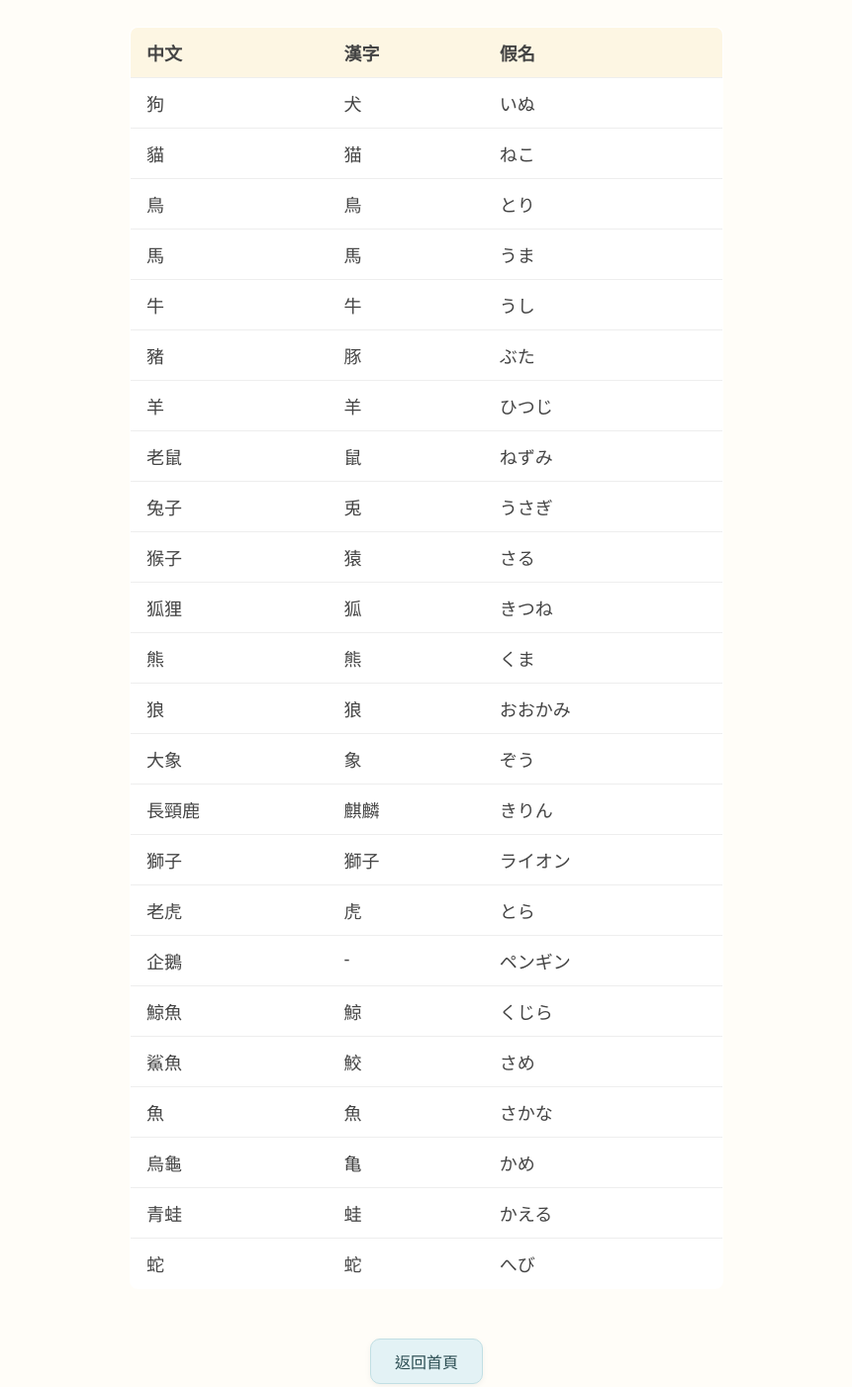
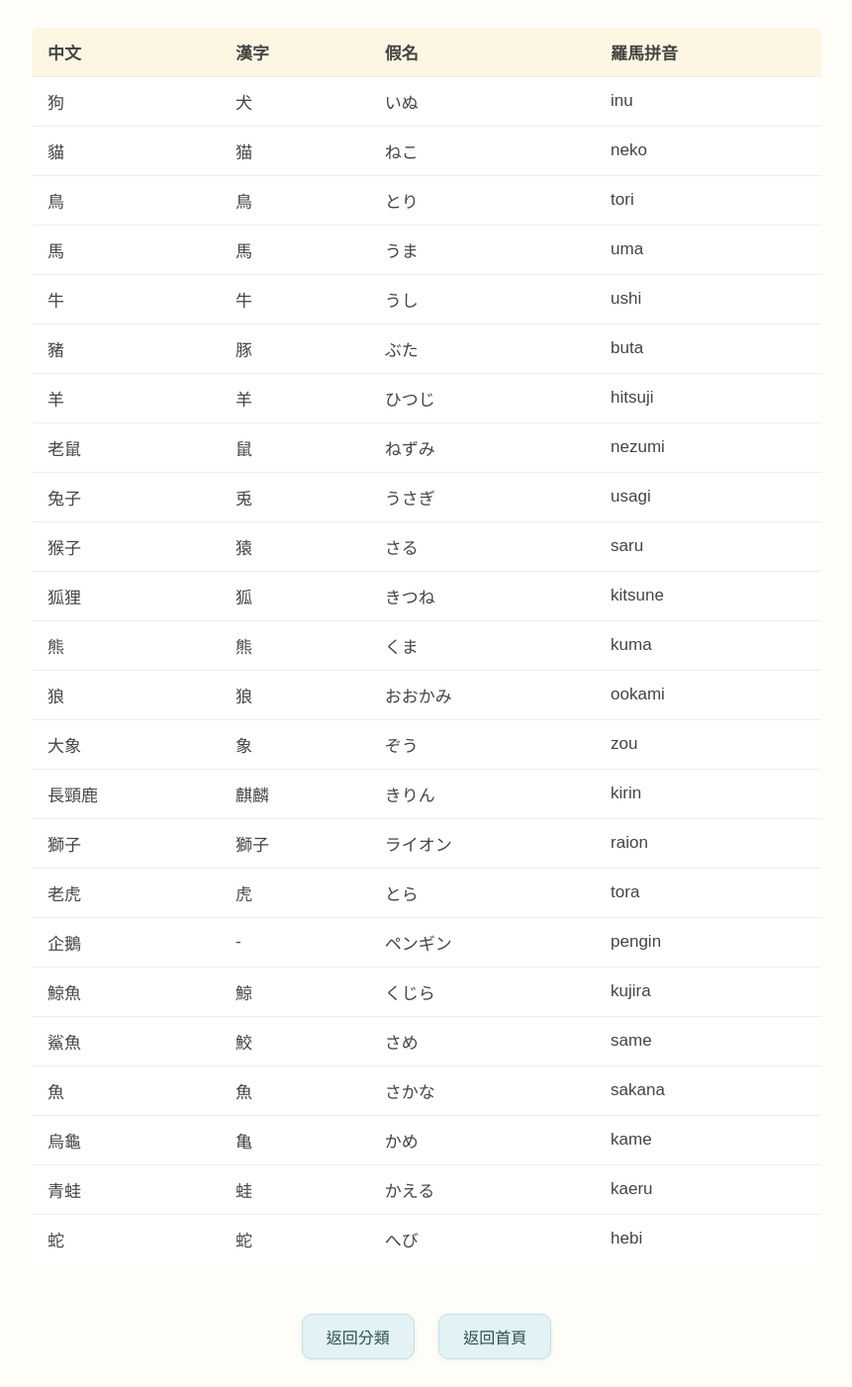
Before and after one commit to kuochiayu/japan, a plain HTML site: page vocab-animal.html in a window 1280 px wide. Shown: the part 102-1504 px from the top of the page at 99% size, without its empty margins (209-1070 px from the left). Drawn offline with Linux system fonts and the light colour scheme; a web font is replaced by a local one.

Commit message:
Add files via upload

```diff
--- a/vocab-animal.html
+++ b/vocab-animal.html
@@ -30,7 +30,7 @@
 
     table {
       width: 100%;
-      max-width: 600px;
+      max-width: 800px;
       margin: 0 auto 50px;
       border-collapse: collapse;
       background-color: #fff;
@@ -43,7 +43,7 @@
       padding: 12px 16px;
       border-bottom: 1px solid #eee;
       text-align: left;
-      font-size: 18px;
+      font-size: 17px;
     }
 
     th {
@@ -87,34 +87,35 @@
   <h1>動物單字</h1>
 
   <table>
-    <tr><th>中文</th><th>漢字</th><th>假名</th></tr>
-    <tr><td>狗</td><td>犬</td><td>いぬ</td></tr>
-    <tr><td>貓</td><td>猫</td><td>ねこ</td></tr>
-    <tr><td>鳥</td><td>鳥</td><td>とり</td></tr>
-    <tr><td>馬</td><td>馬</td><td>うま</td></tr>
-    <tr><td>牛</td><td>牛</td><td>うし</td></tr>
-    <tr><td>豬</td><td>豚</td><td>ぶた</td></tr>
-    <tr><td>羊</td><td>羊</td><td>ひつじ</td></tr>
-    <tr><td>老鼠</td><td>鼠</td><td>ねずみ</td></tr>
-    <tr><td>兔子</td><td>兎</td><td>うさぎ</td></tr>
-    <tr><td>猴子</td><td>猿</td><td>さる</td></tr>
-    <tr><td>狐狸</td><td>狐</td><td>きつね</td></tr>
-    <tr><td>熊</td><td>熊</td><td>くま</td></tr>
-    <tr><td>狼</td><td>狼</td><td>おおかみ</td></tr>
-    <tr><td>大象</td><td>象</td><td>ぞう</td></tr>
-    <tr><td>長頸鹿</td><td>麒麟</td><td>きりん</td></tr>
-    <tr><td>獅子</td><td>獅子</td><td>ライオン</td></tr>
-    <tr><td>老虎</td><td>虎</td><td>とら</td></tr>
-    <tr><td>企鵝</td><td>-</td><td>ペンギン</td></tr>
-    <tr><td>鯨魚</td><td>鯨</td><td>くじら</td></tr>
-    <tr><td>鯊魚</td><td>鮫</td><td>さめ</td></tr>
-    <tr><td>魚</td><td>魚</td><td>さかな</td></tr>
-    <tr><td>烏龜</td><td>亀</td><td>かめ</td></tr>
-    <tr><td>青蛙</td><td>蛙</td><td>かえる</td></tr>
-    <tr><td>蛇</td><td>蛇</td><td>へび</td></tr>
+    <tr><th>中文</th><th>漢字</th><th>假名</th><th>羅馬拼音</th></tr>
+    <tr><td>狗</td><td>犬</td><td>いぬ</td><td>inu</td></tr>
+    <tr><td>貓</td><td>猫</td><td>ねこ</td><td>neko</td></tr>
+    <tr><td>鳥</td><td>鳥</td><td>とり</td><td>tori</td></tr>
+    <tr><td>馬</td><td>馬</td><td>うま</td><td>uma</td></tr>
+    <tr><td>牛</td><td>牛</td><td>うし</td><td>ushi</td></tr>
+    <tr><td>豬</td><td>豚</td><td>ぶた</td><td>buta</td></tr>
+    <tr><td>羊</td><td>羊</td><td>ひつじ</td><td>hitsuji</td></tr>
+    <tr><td>老鼠</td><td>鼠</td><td>ねずみ</td><td>nezumi</td></tr>
+    <tr><td>兔子</td><td>兎</td><td>うさぎ</td><td>usagi</td></tr>
+    <tr><td>猴子</td><td>猿</td><td>さる</td><td>saru</td></tr>
+    <tr><td>狐狸</td><td>狐</td><td>きつね</td><td>kitsune</td></tr>
+    <tr><td>熊</td><td>熊</td><td>くま</td><td>kuma</td></tr>
+    <tr><td>狼</td><td>狼</td><td>おおかみ</td><td>ookami</td></tr>
+    <tr><td>大象</td><td>象</td><td>ぞう</td><td>zou</td></tr>
+    <tr><td>長頸鹿</td><td>麒麟</td><td>きりん</td><td>kirin</td></tr>
+    <tr><td>獅子</td><td>獅子</td><td>ライオン</td><td>raion</td></tr>
+    <tr><td>老虎</td><td>虎</td><td>とら</td><td>tora</td></tr>
+    <tr><td>企鵝</td><td>-</td><td>ペンギン</td><td>pengin</td></tr>
+    <tr><td>鯨魚</td><td>鯨</td><td>くじら</td><td>kujira</td></tr>
+    <tr><td>鯊魚</td><td>鮫</td><td>さめ</td><td>same</td></tr>
+    <tr><td>魚</td><td>魚</td><td>さかな</td><td>sakana</td></tr>
+    <tr><td>烏龜</td><td>亀</td><td>かめ</td><td>kame</td></tr>
+    <tr><td>青蛙</td><td>蛙</td><td>かえる</td><td>kaeru</td></tr>
+    <tr><td>蛇</td><td>蛇</td><td>へび</td><td>hebi</td></tr>
   </table>
 
   <div class="button-row">
+    <button class="nav-button" onclick="location.href='vocab.html'">返回分類</button>
     <button class="nav-button" onclick="location.href='index.html'">返回首頁</button>
   </div>
 </body>
```
Also changed, not shown: vocab-color.html (+21 -20 lines), vocab-week.html (+15 -15 lines).
